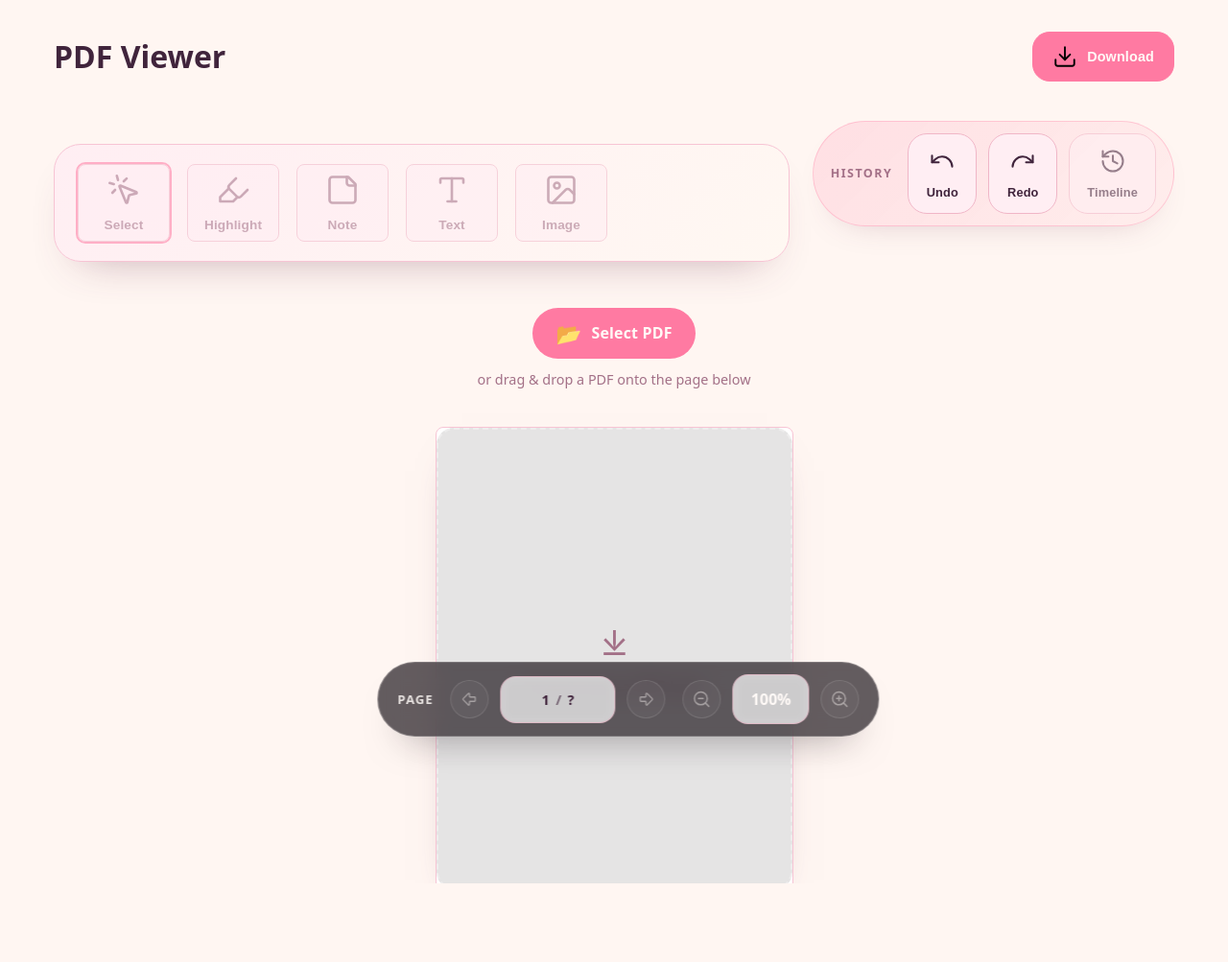
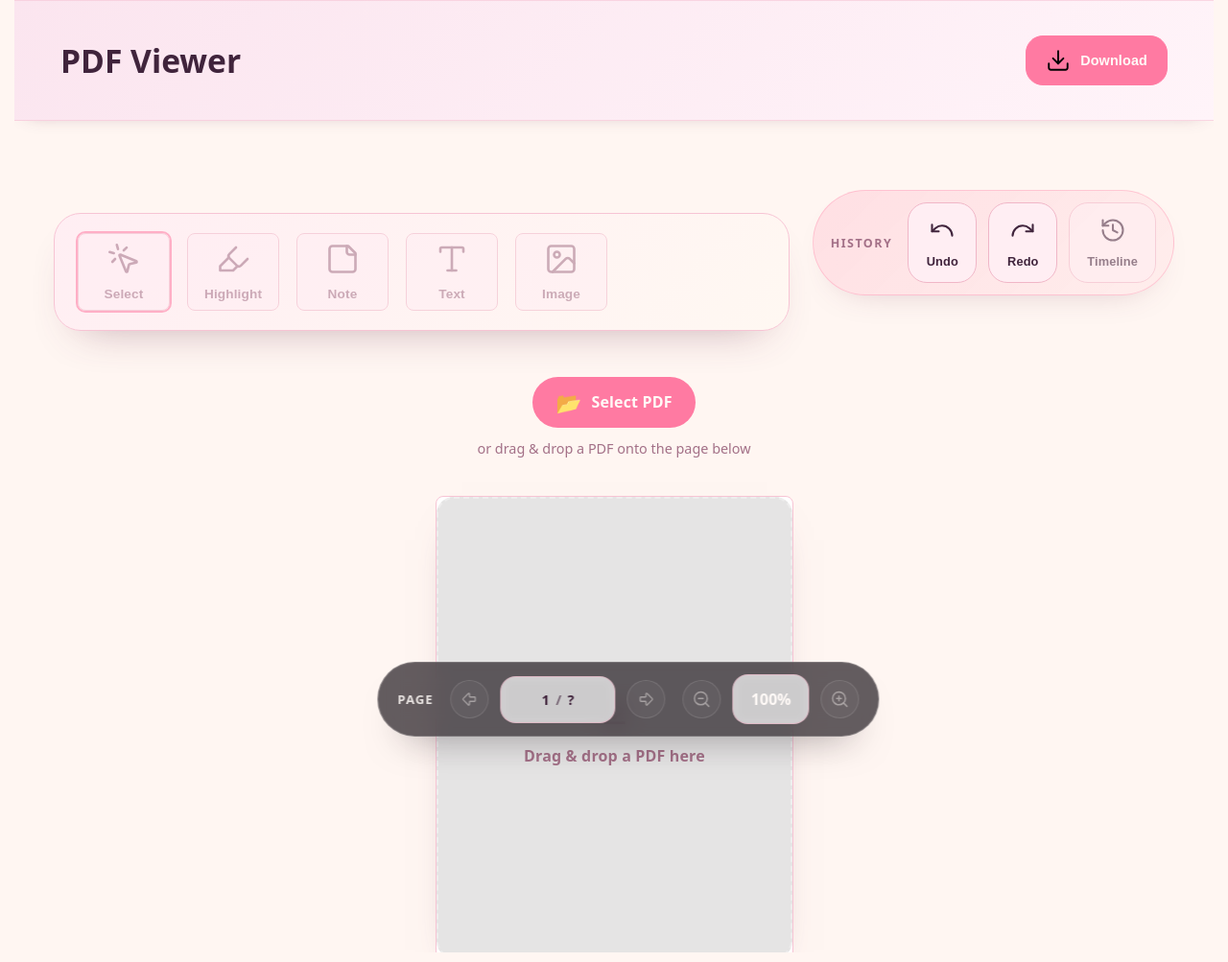
Before and after one commit to YAL-PJ/pdf-editor-vite, a website built with Vite: page index.html in a window 1280 px wide. Shown: the whole page at 96% size. Before the commit the page ends 937 px from the top, so only its background shows below. Built offline with nearby package versions, Linux system fonts and the light colour scheme.

Commit message:
Make viewer header full-width with centered content

```diff
--- a/index.html
+++ b/index.html
@@ -22,18 +22,25 @@
     <link rel="stylesheet" href="/src/style.css" />
   </head>
   <body>
-    <main>
-      <div class="viewer-header">
+    <header class="viewer-header">
+      <div class="viewer-header__inner">
         <h1>PDF Viewer</h1>
-        <button id="btnDownloadAnnotated" type="button" class="viewer-download-btn" aria-label="Download PDF with annotations" title="Download PDF with annotations">
+        <button
+          id="btnDownloadAnnotated"
+          type="button"
+          class="viewer-download-btn"
+          aria-label="Download PDF with annotations"
+          title="Download PDF with annotations"
+        >
           <span class="viewer-download-btn__icon" aria-hidden="true">
             <img src="/src/assets/icons/download.svg" alt="" />
           </span>
           <span class="viewer-download-btn__label">Download</span>
         </button>
+      </div>
+    </header>
 
-      </div>
-
+    <main>
       <!-- Toolbar: start hidden but space-reserved to avoid CLS -->
       <div class="toolbar-row">
         <div id="toolbar" class="hydrating" role="toolbar" aria-label="Annotation toolbar"></div>
--- a/src/styles/viewer.css
+++ b/src/styles/viewer.css
@@ -207,11 +207,27 @@
 
 
 .viewer-header {
+  background: linear-gradient(135deg, #fbe5ef 0%, #fff4f9 100%);
+  margin: 0 0 32px;
+  padding: clamp(20px, 4vw, 36px) clamp(24px, 5vw, 48px);
+  border-top: 1px solid rgba(247, 196, 212, 0.6);
+  border-bottom: 1px solid rgba(247, 196, 212, 0.6);
+  box-shadow: 0 6px 18px -14px rgba(109, 61, 84, 0.45);
+}
+
+.viewer-header__inner {
   display: flex;
   align-items: center;
   justify-content: space-between;
-  gap: 16px;
-  margin-bottom: 18px;
+  gap: clamp(16px, 4vw, 48px);
+  max-width: 1200px;
+  margin: 0 auto;
+}
+
+.viewer-header h1 {
+  margin: 0;
+  font-size: clamp(1.5rem, 2vw + 1rem, 2.1rem);
+  font-weight: 700;
 }
 
 
@@ -257,7 +273,7 @@
 }
 
 @media (max-width: 640px) {
-  .viewer-header {
+  .viewer-header__inner {
     flex-direction: column;
     align-items: stretch;
   }
```
